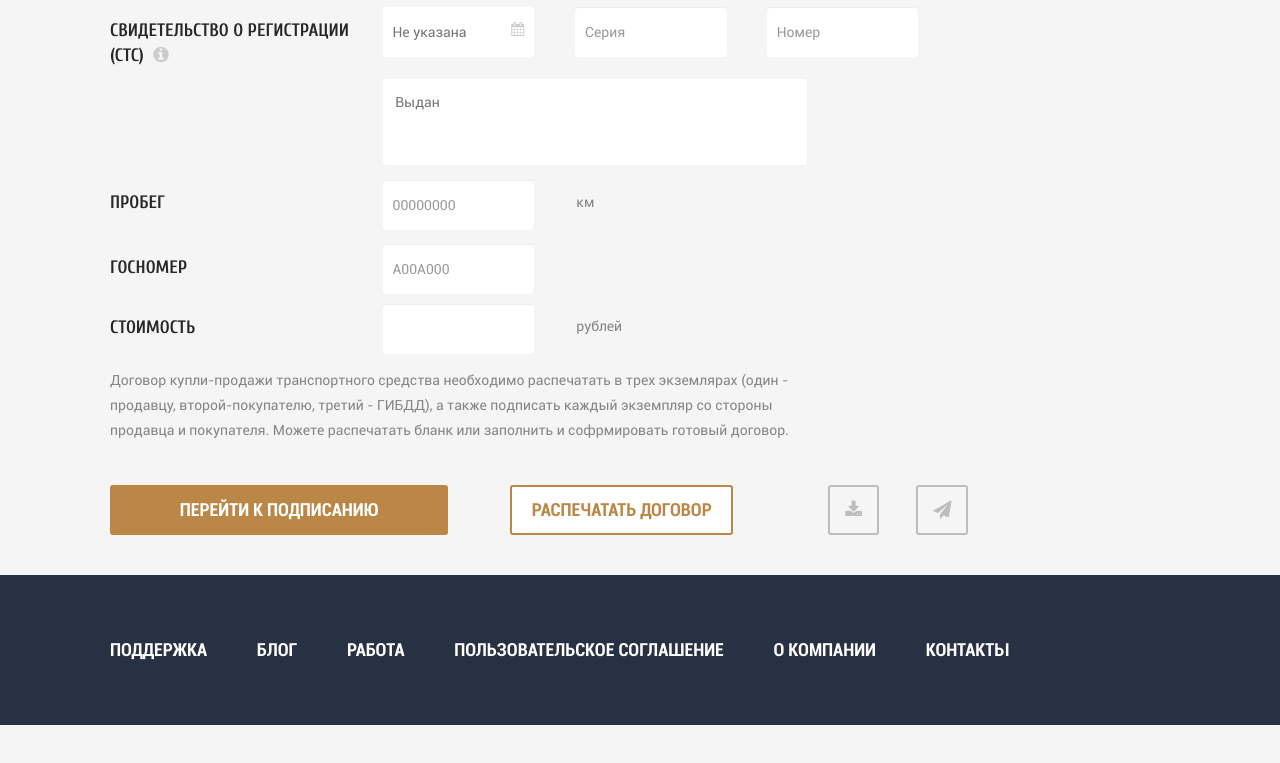
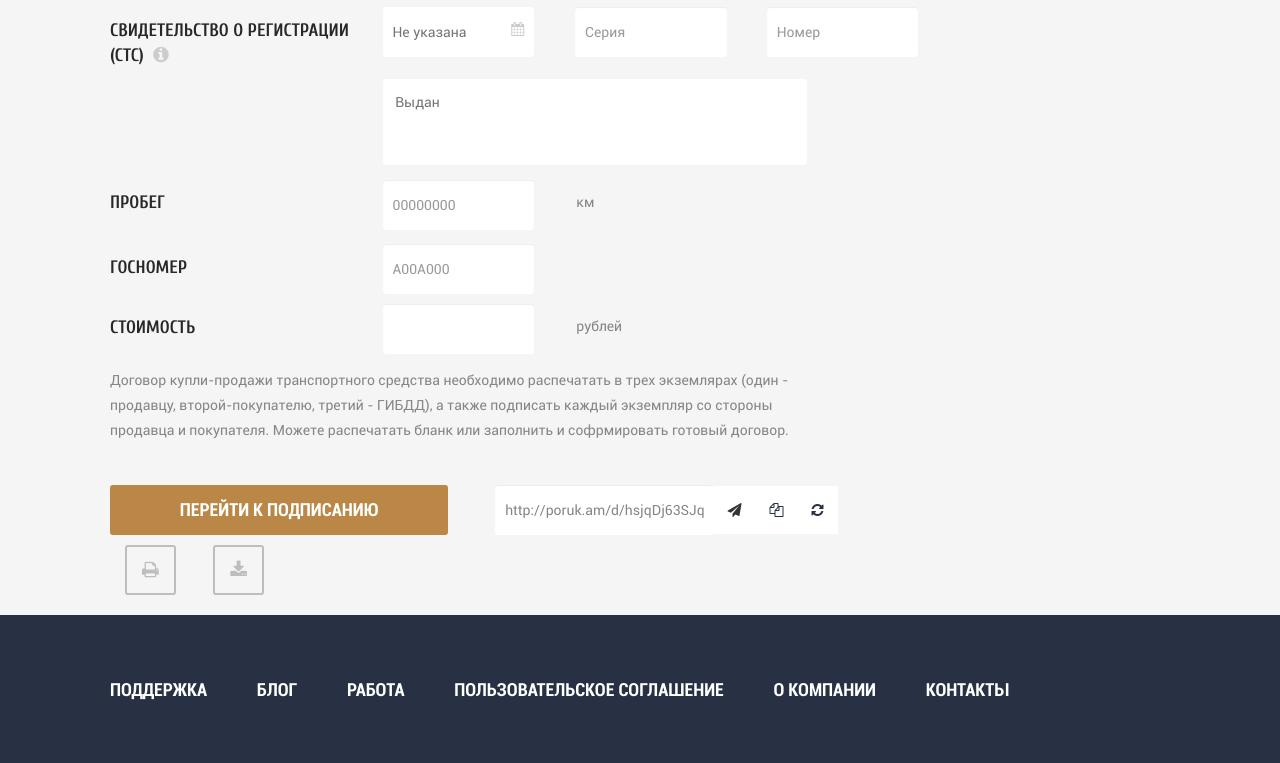
Before and after one commit to maxlyaptsev/porukam, a plain HTML site: page porukam-master/index2.html in a window 1280 px wide. Shown: the part 2248-3011 px from the top of the page. Before the commit the page ends 2973 px from the top, so only its background shows below. Drawn offline with nearby package versions, Linux system fonts and the light colour scheme.

Commit message:
вынес блок управления документом
необходимо дополнительно стилизовать чтобы все кнопки находились на одной строке.

```diff
--- a/porukam-master/index2.html
+++ b/porukam-master/index2.html
@@ -371,28 +371,52 @@
 							<div class="col-xs-12 col-md-8 col-sm-11 ContDetails"><p>Договор купли-продажи транспортного средства необходимо распечатать в трех экземлярах (один - продавцу, второй-покупателю, третий - ГИБДД), а также подписать каждый экземпляр со стороны продавца и покупателя. Можете распечатать бланк или заполнить и софрмировать готовый договор.</p>
 							</div>
 						</div>
-						<div class="row">
-							<div class="form-group">
-								<div id="final" class="  col-sm-12">
-									<div class="success col-xs-10 col-sm-4 col-md-4"><a href="#" role="button" >Перейти к подписанию</a>
-									</div>
-									<div class="printOut col-xs-10 col-sm-4 col-md-3">
-									<a href="#" role="button" class="printOut">Распечатать Договор</a>
-									</div>
-									<div class="download col-xs-2 col-sm-1 col-md-1"><a href="#" role="button" ><i class="fa fa-download" aria-hidden="true"></i></a>
-									</div>
-									<div class="sendE col-md-1 col-xs-2 col-sm-1"><a href="#" role="button" ><i class="fa fa-paper-plane" aria-hidden="true"></i></a>
-									</div>
-
-								</div>
-							</div>
-						</div>
 					</form>
 					</div>
 					<div role="tabpanel" class="tab-pane" id="preview"></div>
 					<div role="tabpanel" class="tab-pane" id="edit"></div>
 				 </div>
 			   </div>
+
+
+<!-- 	Блок управления документом. Должен быть вне формы т.к. он общий для всех документов.  -->
+<div class="row">
+        <div class="form-group">
+            <div id="final" class="  col-sm-12">
+                <div class="success col-xs-10 col-sm-4 col-md-4">
+                    <a href="#" role="button">Перейти к подписанию</a>
+                </div>
+                <div class="form-horizontal">
+                    <div class="form-group input-group col-md-4 share-access ">
+                        <!-- Target -->
+                        <div class="input-group">
+                            <input class="form-control" id="hash" value="http://poruk.am/d/hsjqDj63SJqC/">
+                            <div class="input-group-btn">
+                                <button type="button" class="btn btn-default dropdown-toggle" data-toggle="dropdown"><i class="fa fa-paper-plane" aria-hidden="true"></i><span class="caret"></span></button>
+                                <ul class="dropdown-menu pull-right">
+                                    <li><a href="#">ВК</a></li>
+                                    <li><a href="#">Почта</a></li>
+                                    <li class="divider"></li>
+                                    <li><a href="#">Отдельная ссылка</a></li>
+                                </ul>
+                                <button class="btn btn-default copy" data-clipboard-target="#hash" type="button"><span class="fa fa-copy"></span></button>
+                                <button class="btn btn-default refresh" data-clipboard-target="#hash" type="button"><span class="fa fa-refresh"></span></button>
+                            </div><!-- /btn-group -->
+                        </div><!-- /input-group -->
+                    </div>
+                </div>
+                <div class="download col-xs-2 col-sm-1 col-md-1">
+                    <a class="printOut" href="/profile/my-documents/print/?id=1"><i class="fa fa-print"></i></a>
+		</div>
+                <div class="download col-xs-2 col-sm-1 col-md-1">
+                    <a href="/profile/my-documents/download/?id=1"><i class="fa fa-download"></i></a>
+		 </div>
+            </div>
+        </div>
+    </div>
+
+
+
 			</div>
 			<div class="fDown"></div>
 		</div>
```
